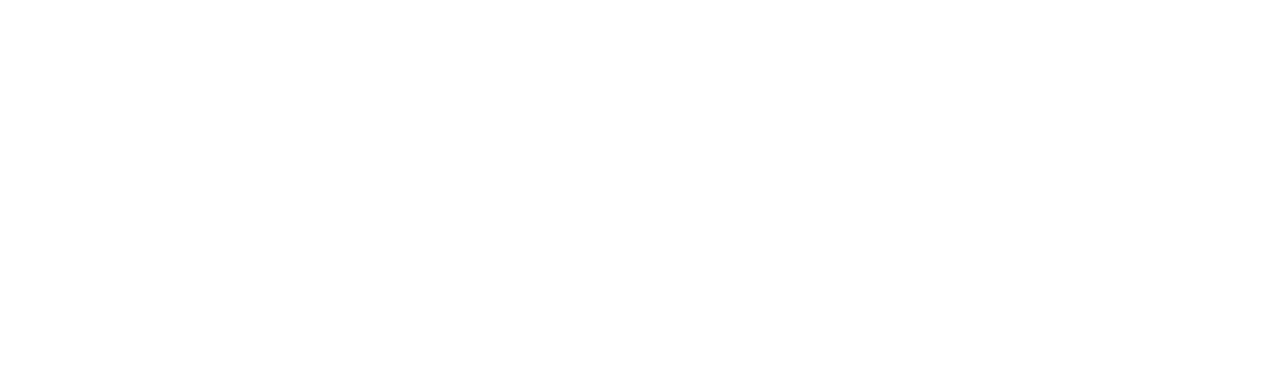
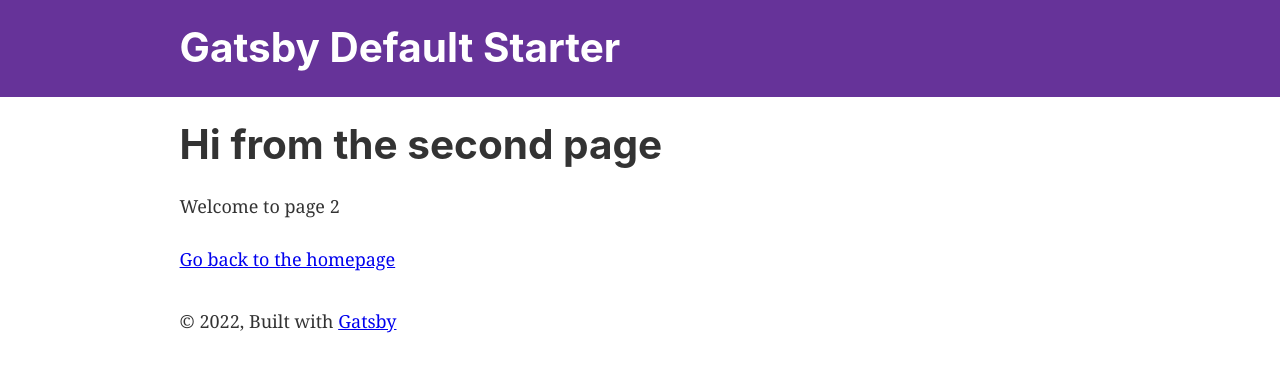
Before and after one commit to feralislatr/mds-website, a Gatsby site: page /events in a window 1280 px wide. Before the commit this address had no page. Built offline with nearby package versions, Linux system fonts and the light colour scheme; Gatsby itself is replaced by a stand-in of ours.

Commit message:
Adding events page.

```diff
--- /dev/null
+++ b/src/pages/events.js
@@ -0,0 +1,16 @@
+import * as React from "react"
+import { Link } from "gatsby"
+
+import Layout from "../components/Layout"
+import Seo from "../components/seo"
+
+const EventsPage = () => (
+  <Layout>
+    <Seo title="Page two" />
+    <h1>Hi from the second page</h1>
+    <p>Welcome to page 2</p>
+    <Link to="/">Go back to the homepage</Link>
+  </Layout>
+)
+
+export default EventsPage
--- a/src/pages/index.js
+++ b/src/pages/index.js
@@ -1,8 +1,9 @@
 import * as React from "react"
 import { Link } from "gatsby"
 import { StaticImage } from "gatsby-plugin-image"
+import styles from "./index.module.css"
 
-import Layout from "../components/layout"
+import Layout from "../components/Layout"
 import Seo from "../components/seo"
 
 const IndexPage = () => (
@@ -12,7 +13,7 @@ const IndexPage = () => (
     <p>Welcome to your new Gatsby site.</p>
     <p>Now go build something great.</p>
     <StaticImage
-      src="../images/gatsby-astronaut.png"
+      src="../images/mayday-logo-circle.png"
       width={300}
       quality={95}
       formats={["auto", "webp", "avif"]}
@@ -22,14 +23,13 @@ const IndexPage = () => (
     <p>
       <Link to="/page-2/">Go to page 2</Link> <br />
       <Link to="/using-typescript/">Go to "Using TypeScript"</Link> <br />
-      <Link to="/using-ssr/">Go to "Using SSR"</Link> <br />
       <Link to="/blog">Go to "Blog"</Link> <br />
       <Link to="/contact">Go to "Contact"</Link> <br />
       <Link to="/donate">Go to "Donate"</Link> <br />
+      <Link to="/events">Go to "Events"</Link> <br />
       <Link to="/faq">Go to "FAQ"</Link> <br />
       <Link to="/get-involved">Go to "Get Involved"</Link> <br />
-      <Link to="/info">Go to "Info"</Link> <br />
-      <Link to="/using-dsg">Go to "Using DSG"</Link>
+      <Link to="/info">Go to "Info"</Link>
     </p>
   </Layout>
 )
```
